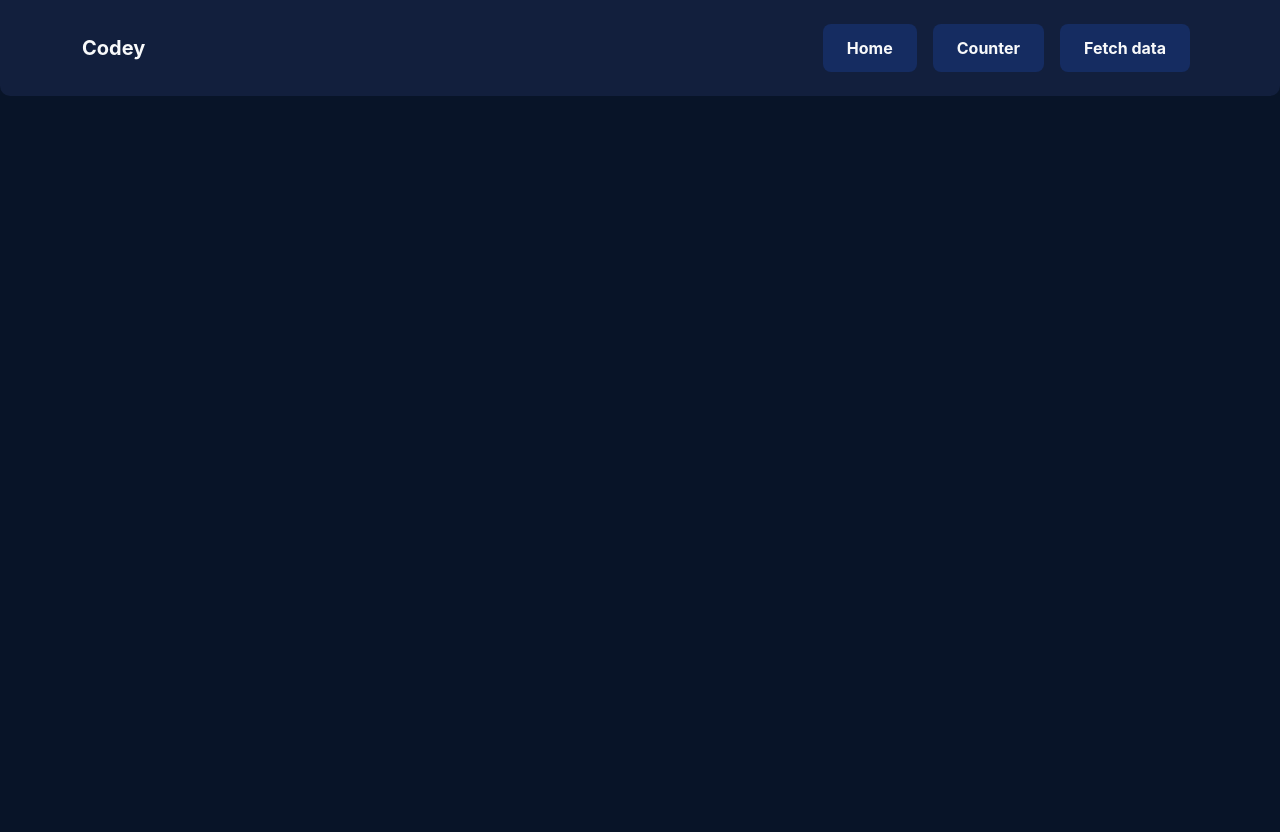
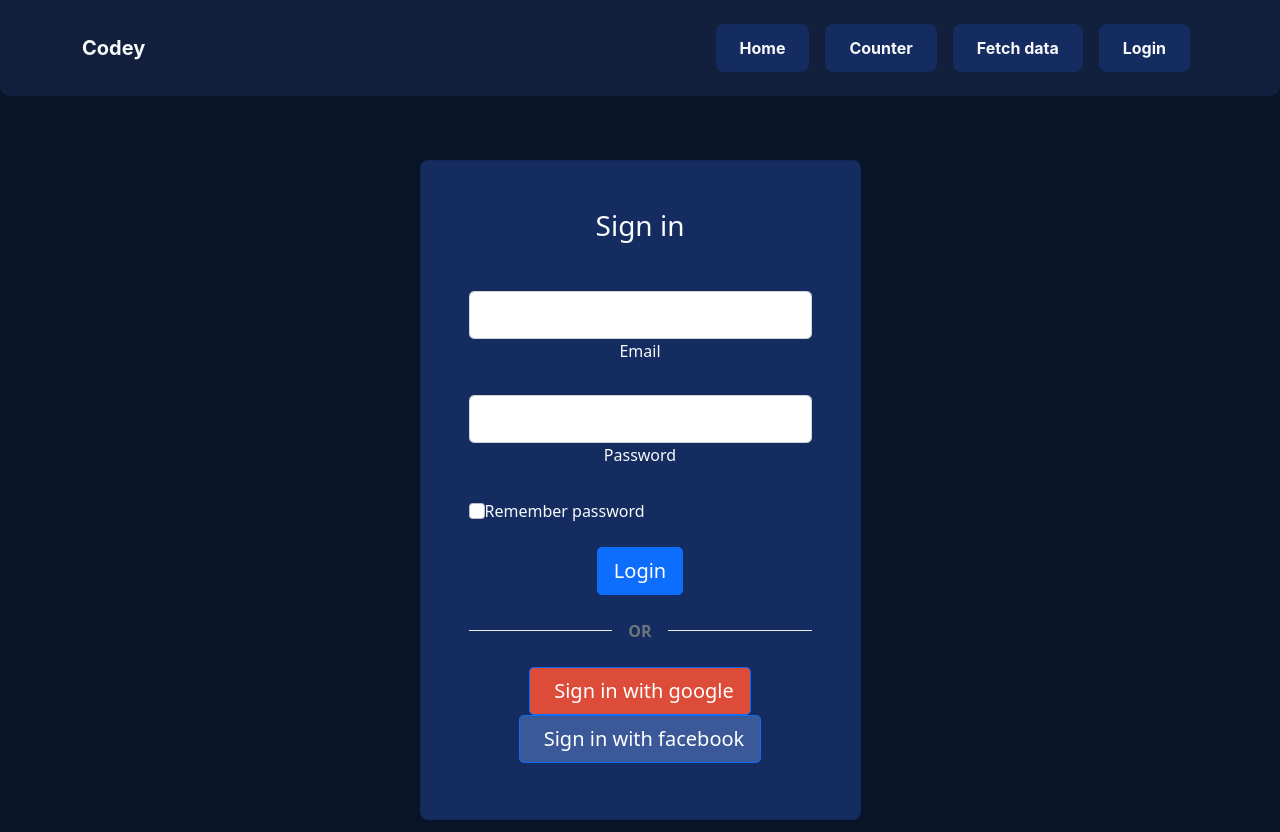
Before and after one commit to SE-Group-25/Codey, an Angular app in the folder SE - AI Skills Tool/ClientApp/: page /login in a window 1280 px wide. Before the commit this address led to /. Before the commit the page ends 800 px from the top, so only its background shows below. Built offline with nearby package versions, Linux system fonts and the light colour scheme.

Commit message:
Added Login Form

```diff
--- a/SE - AI Skills Tool/ClientApp/src/app/app.module.ts
+++ b/SE - AI Skills Tool/ClientApp/src/app/app.module.ts
@@ -9,6 +9,7 @@ import { NavMenuComponent } from './nav-menu/nav-menu.component';
 import { HomeComponent } from './home/home.component';
 import { CounterComponent } from './counter/counter.component';
 import { FetchDataComponent } from './fetch-data/fetch-data.component';
+import { LoginComponent } from "./login/login.component";
 
 @NgModule({
   declarations: [
@@ -16,7 +17,8 @@ import { FetchDataComponent } from './fetch-data/fetch-data.component';
     NavMenuComponent,
     HomeComponent,
     CounterComponent,
-    FetchDataComponent
+    FetchDataComponent,
+    LoginComponent
   ],
   imports: [
     BrowserModule.withServerTransition({ appId: 'ng-cli-universal' }),
@@ -26,6 +28,7 @@ import { FetchDataComponent } from './fetch-data/fetch-data.component';
       { path: '', component: HomeComponent, pathMatch: 'full' },
       { path: 'counter', component: CounterComponent },
       { path: 'fetch-data', component: FetchDataComponent },
+      { path: 'login', component: LoginComponent },
     ])
   ],
   providers: [],
--- a/SE - AI Skills Tool/ClientApp/src/app/counter/counter.component.html
+++ b/SE - AI Skills Tool/ClientApp/src/app/counter/counter.component.html
@@ -4,4 +4,4 @@
 
 <p aria-live="polite">Current count: <strong>{{ currentCount }}</strong></p>
 
-<button class="btn btn-primary" (click)="incrementCounter()">Increment</button>
+<button class="btn btn-blue" (click)="incrementCounter()">Increment</button>
--- /dev/null
+++ b/SE - AI Skills Tool/ClientApp/src/app/login/login.component.css
@@ -0,0 +1,17 @@
+html {
+  font-size: 14px;
+}
+
+@media (min-width: 768px) {
+  html {
+    font-size: 16px;
+  }
+}
+
+.divider:after,
+.divider:before {
+  content: "";
+  flex: 1;
+  height: 1px;
+  background: #eee;
+}
--- /dev/null
+++ b/SE - AI Skills Tool/ClientApp/src/app/login/login.component.html
@@ -0,0 +1,90 @@
+<!--<section class="vh-100">-->
+<!--  <div class="container py-5 h-100">-->
+<!--    <div class="row d-flex align-items-center justify-content-center h-100">-->
+<!--      <div class="col-md-7 col-lg-5 col-xl-5 offset-xl-1">-->
+<!--        <form>-->
+<!--          &lt;!&ndash; Email input &ndash;&gt;-->
+<!--          <div class="form-outline mb-4">-->
+<!--            <input type="email" id="form1Example13" class="form-control form-control-lg" />-->
+<!--            <label class="form-label" for="form1Example13">Email address</label>-->
+<!--          </div>-->
+
+<!--          &lt;!&ndash; Password input &ndash;&gt;-->
+<!--          <div class="form-outline mb-4">-->
+<!--            <input type="password" id="form1Example23" class="form-control form-control-lg" />-->
+<!--            <label class="form-label" for="form1Example23">Password</label>-->
+<!--          </div>-->
+
+<!--          <div class="d-flex justify-content-around align-items-center mb-4">-->
+<!--            &lt;!&ndash; Checkbox &ndash;&gt;-->
+<!--            <div class="form-check">-->
+<!--              <input class="form-check-input" type="checkbox" value="" id="form1Example3" checked />-->
+<!--              <label class="form-check-label" for="form1Example3"> Remember me </label>-->
+<!--            </div>-->
+<!--            <a href="#!">Forgot password?</a>-->
+<!--          </div>-->
+
+<!--          &lt;!&ndash; Submit button &ndash;&gt;-->
+<!--          <button type="submit" class="btn btn-primary btn-lg btn-block">Sign in</button>-->
+
+<!--          <div class="divider d-flex align-items-center my-4">-->
+<!--            <p class="text-center fw-bold mx-3 mb-0 text-muted">OR</p>-->
+<!--          </div>-->
+
+<!--&lt;!&ndash;          Continue with Google&ndash;&gt;-->
+<!--&lt;!&ndash;          <a class="btn btn-primary btn-lg btn-block" style="background-color: #3b5998" href="#!"&ndash;&gt;-->
+<!--&lt;!&ndash;             role="button">&ndash;&gt;-->
+<!--&lt;!&ndash;            <i class="fab fa-facebook-f me-2"></i>Continue with Facebook&ndash;&gt;-->
+<!--&lt;!&ndash;          </a>&ndash;&gt;-->
+<!--&lt;!&ndash;          <a class="btn btn-primary btn-lg btn-block" style="background-color: #55acee" href="#!"&ndash;&gt;-->
+<!--&lt;!&ndash;             role="button">&ndash;&gt;-->
+<!--&lt;!&ndash;            <i class="fab fa-twitter me-2"></i>Continue with Twitter</a>&ndash;&gt;-->
+
+<!--        </form>-->
+<!--      </div>-->
+<!--    </div>-->
+<!--  </div>-->
+<!--</section>-->
+
+<section class="vh-90">
+  <div class="container py-5 h-100">
+    <div class="row d-flex justify-content-center align-items-center h-100">
+      <div class="col-12 col-md-8 col-lg-6 col-xl-5">
+        <div class="card shadow-2-strong rounded-cube">
+          <div class="card-body p-5 text-center">
+
+            <h3 class="mb-5">Sign in</h3>
+
+            <div class="form-outline mb-4">
+              <input type="email" id="typeEmailX-2" class="form-control form-control-lg" />
+              <label class="form-label" for="typeEmailX-2">Email</label>
+            </div>
+
+            <div class="form-outline mb-4">
+              <input type="password" id="typePasswordX-2" class="form-control form-control-lg" />
+              <label class="form-label" for="typePasswordX-2">Password</label>
+            </div>
+
+            <!-- Checkbox -->
+            <div class="form-check d-flex justify-content-start mb-4">
+              <input class="form-check-input" type="checkbox" value="" id="form1Example3" />
+              <label class="form-check-label" for="form1Example3"> Remember password </label>
+            </div>
+
+            <button class="btn btn-primary btn-lg btn-block" type="submit">Login</button>
+
+            <div class="divider d-flex align-items-center my-4">
+              <p class="text-center fw-bold mx-3 mb-0 text-muted">OR</p>
+            </div>
+
+            <button class="btn btn-lg btn-block btn-primary" style="background-color: #dd4b39;"
+                    type="submit"><i class="fab fa-google me-2"></i> Sign in with google</button>
+            <button class="btn btn-lg btn-block btn-primary mb-2" style="background-color: #3b5998;"
+                    type="submit"><i class="fab fa-facebook-f me-2"></i>Sign in with facebook</button>
+
+          </div>
+        </div>
+      </div>
+    </div>
+  </div>
+</section>
--- /dev/null
+++ b/SE - AI Skills Tool/ClientApp/src/app/login/login.component.ts
@@ -0,0 +1,18 @@
+import { Component } from '@angular/core';
+
+@Component({
+  selector: 'app-login',
+  templateUrl: './login.component.html',
+  styleUrls: ['./login.component.css']
+})
+export class LoginComponent {
+  isExpanded = false;
+
+  collapse() {
+    this.isExpanded = false;
+  }
+
+  toggle() {
+    this.isExpanded = !this.isExpanded;
+  }
+}
--- a/SE - AI Skills Tool/ClientApp/src/app/nav-menu/nav-menu.component.css
+++ b/SE - AI Skills Tool/ClientApp/src/app/nav-menu/nav-menu.component.css
@@ -14,12 +14,6 @@ html {
   }
 }
 
-.nav-item {
-  background-color: #152C61;
-  border-color: #152C61;
-  border-radius: 0.5rem;
-}
-
 .navbar-blue {
   color: #fff;
   background-color: #121F3D;
--- a/SE - AI Skills Tool/ClientApp/src/app/nav-menu/nav-menu.component.html
+++ b/SE - AI Skills Tool/ClientApp/src/app/nav-menu/nav-menu.component.html
@@ -21,20 +21,25 @@
       >
         <ul class="navbar-nav flex-grow">
           <li
-            class="nav-item mx-2 px-3 py-1"
+            class="nav-item btn-blue mx-2 px-3 py-1"
             [routerLinkActive]="['link-active']"
             [routerLinkActiveOptions]="{ exact: true }"
           >
             <a class="nav-link text-light" [routerLink]="['/']">Home</a>
           </li>
-          <li class="nav-item mx-2 px-3 py-1" [routerLinkActive]="['link-active']">
+          <li class="nav-item btn-blue mx-2 px-3 py-1" [routerLinkActive]="['link-active']">
             <a class="nav-link text-light" [routerLink]="['/counter']"
               >Counter</a
             >
           </li>
-          <li class="nav-item mx-2 px-3 py-1" [routerLinkActive]="['link-active']">
+          <li class="nav-item btn-blue mx-2 px-3 py-1" [routerLinkActive]="['link-active']">
             <a class="nav-link text-light" [routerLink]="['/fetch-data']"
               >Fetch data</a
+            >
+          </li>
+          <li class="nav-item btn-blue mx-2 px-3 py-1" [routerLinkActive]="['link-active']">
+            <a class="nav-link text-light" [routerLink]="['/login']"
+            >Login</a
             >
           </li>
         </ul>
--- a/SE - AI Skills Tool/ClientApp/src/styles.css
+++ b/SE - AI Skills Tool/ClientApp/src/styles.css
@@ -15,8 +15,17 @@ code {
   color: #e01a76;
 }
 
-.btn-primary {
-  color: #fff;
-  background-color: #1b6ec2;
-  border-color: #1861ac;
+.rounded-cube {
+  background-color: #152C61;
+  border-radius: 0.5rem;
 }
+
+.vh-90 {
+  height:90vh!important
+}
+
+.btn-blue {
+  background-color: #152C61;
+  border-color: #152C61;
+  border-radius: 0.5rem;
+}
```
